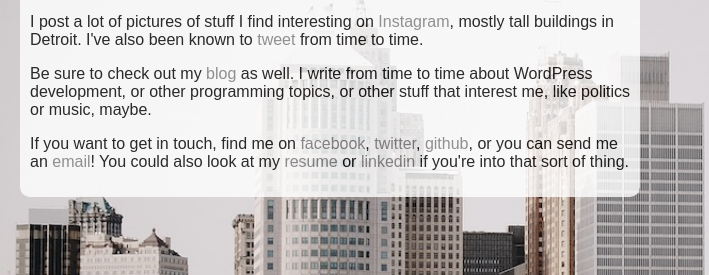
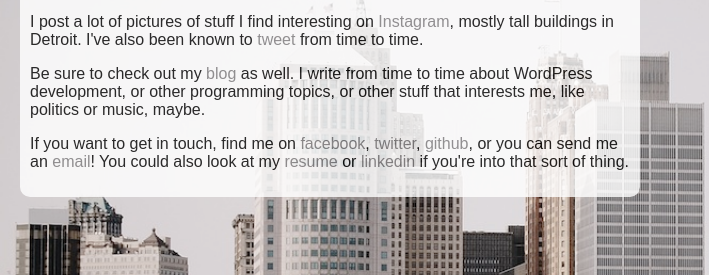
Before and after one commit to jdpedrie/johnpedrie.com, a plain HTML site: page index.html in a window 1280 px wide. Shown: the part 161-436 px from the top of the page, 0-709 px from the left. Drawn offline with Linux system fonts and the light colour scheme; a web font is replaced by a local one.

Commit message:
Update index.html

```diff
--- a/index.html
+++ b/index.html
@@ -21,7 +21,7 @@
 
       <p>I post a lot of pictures of stuff I find interesting on <a href="http://instagram.com/jdpedrie" target="_blank">Instagram</a>, mostly tall buildings in Detroit. I've also been known to <a href="http://twitter.com/jdpedrie" target="_blank">tweet</a> from time to time.</p>
 
-      <p>Be sure to check out my <a href="http://blog.johnpedrie.com">blog</a> as well. I write from time to time about WordPress development, or other programming topics, or other stuff that interest me, like politics or music, maybe.</p>
+      <p>Be sure to check out my <a href="http://blog.johnpedrie.com">blog</a> as well. I write from time to time about WordPress development, or other programming topics, or other stuff that interests me, like politics or music, maybe.</p>
 
       <p>If you want to get in touch, find me on <a href="http://facebook.com/jdpedrie" target="_blank">facebook</a>, <a href="http://twitter.com/jdpedrie" target="_blank">twitter</a>, <a href="http://github.com/jdpedrie" target="_blank">github</a>, or you can send me an <a href="mailto:john@pedrie.com">email</a>! You could also look at my <a href="resume.pdf" target="_blank">resume</a> or <a href="http://www.linkedin.com/pub/john-dennis-pedrie/11/527/4a1/" target="_blank">linkedin</a> if you're into that sort of thing.</p>
     </div>
```
